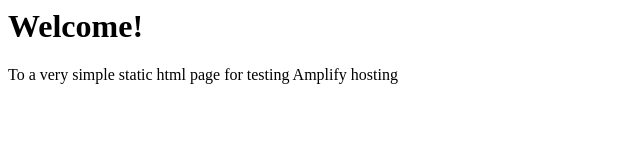
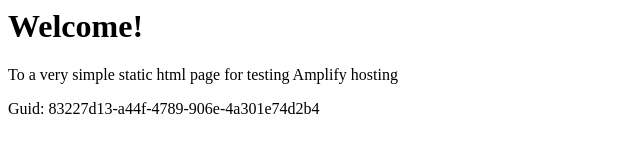
Before and after one commit to aws-aemilia-syd/Github-PR-Commit-Integration-Test-DoNotTouch-Gith-P5X5MO5I-v1-prod-ap-southeast-2, a website: page src/index.html in a window 1280 px wide. Shown: the whole page, without its empty margins (0-640 px from the left). Drawn offline with Linux system fonts and the light colour scheme.

Commit message:
commit from integ tests

```diff
--- a/src/index.html
+++ b/src/index.html
@@ -1,3 +1,5 @@
+
+
 <html lang="en">
 
 <head>
@@ -10,6 +12,6 @@
 <body>
     <h1>Welcome!</h1>
     <p>To a very simple static html page for testing Amplify hosting</p>
-</body>
+    <p>Guid: 83227d13-a44f-4789-906e-4a301e74d2b4</p></body>
 
 </html>
```
